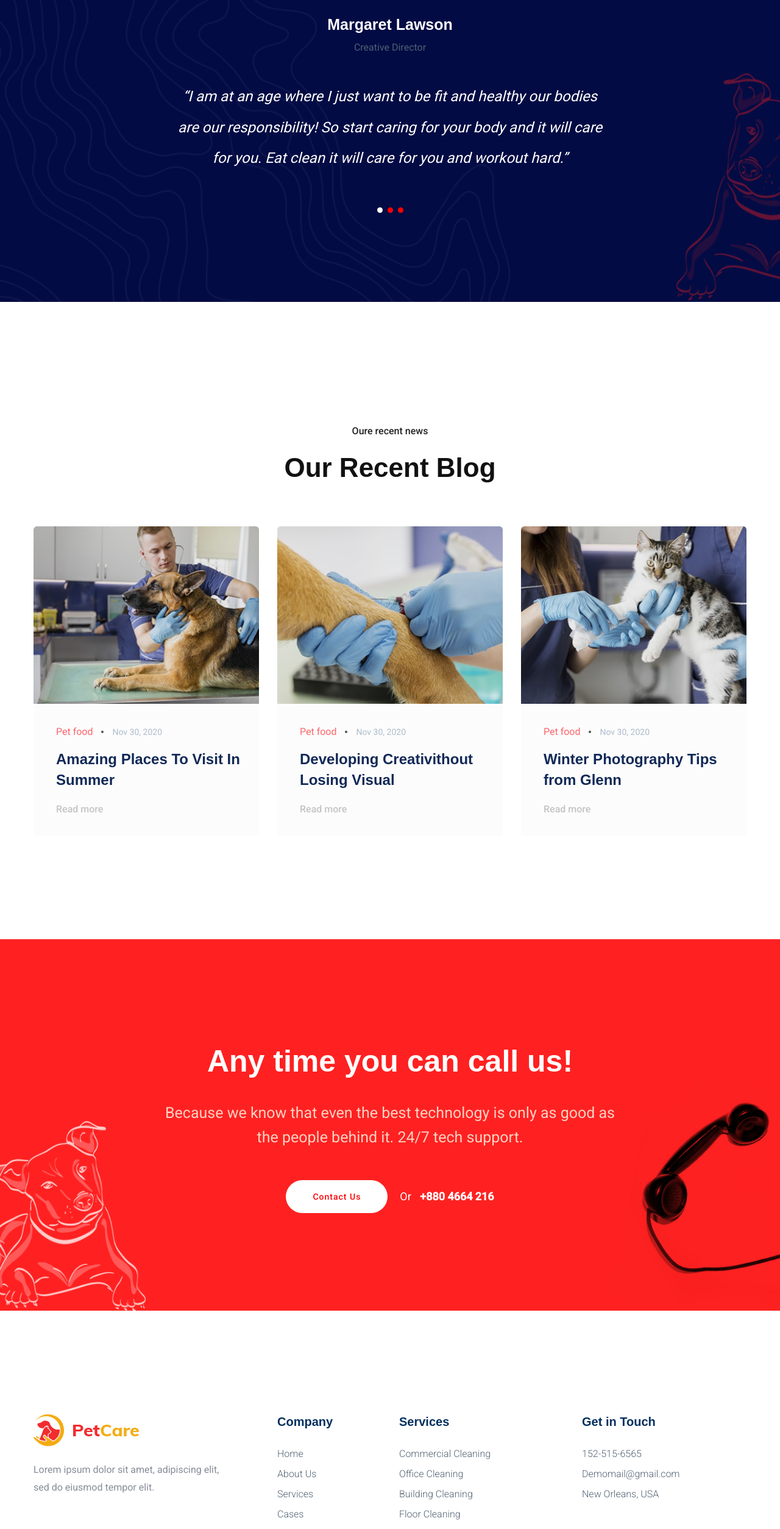
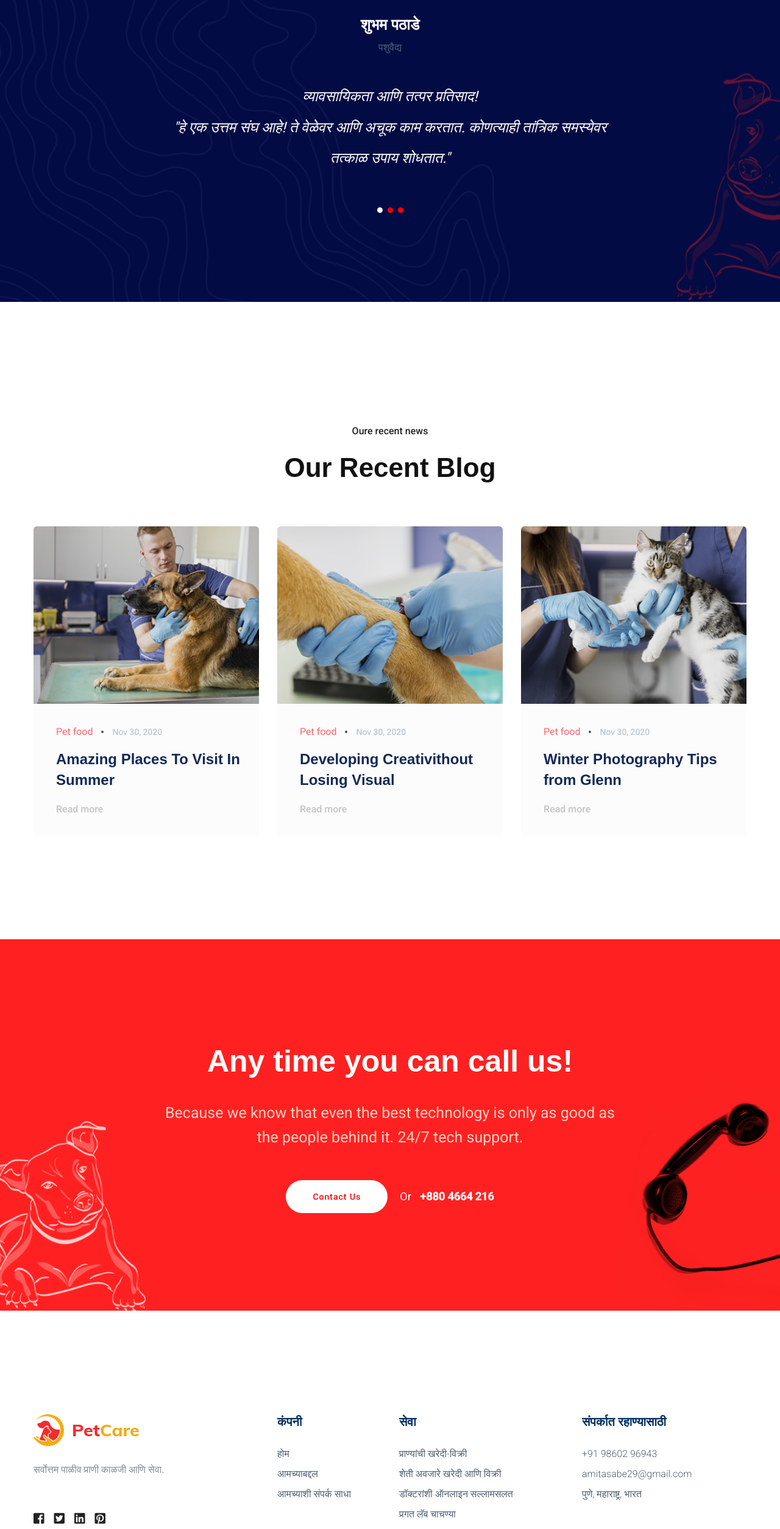
Before and after one commit to ShubhamPathade/pashusanvardhan, a plain HTML site: page index.html in a window 1280 px wide. Shown: the part 6311-8818 px from the top of the page at 61% size. Drawn offline with Linux system fonts and the light colour scheme; a web font is replaced by a local one.

Commit message:
Testimonial component done

```diff
--- a/index.html
+++ b/index.html
@@ -401,12 +401,12 @@
                                     <div class="testimonial-founder">
                                         <div class="founder-img mb-40">
                                             <img src="assets/img/gallery/testi-logo.png" alt="">
-                                            <span>Margaret Lawson</span>
-                                            <p>Creative Director</p>
+                                            <span>शुभम पठाडे</span>
+                                            <p>पशुवैद्य</p>
                                         </div>
                                     </div>
                                     <div class="testimonial-top-cap">
-                                        <p>“I am at an age where I just want to be fit and healthy our bodies are our responsibility! So start caring for your body and it will care for you. Eat clean it will care for you and workout hard.”</p>
+                                        <p>व्यावसायिकता आणि तत्पर प्रतिसाद!<br> "हे एक उत्तम संघ आहे! ते वेळेवर आणि अचूक काम करतात. कोणत्याही तांत्रिक समस्येवर तत्काळ उपाय शोधतात."</p>
                                     </div>
                                 </div>
                             </div>
@@ -417,12 +417,12 @@
                                     <div class="testimonial-founder">
                                         <div class="founder-img mb-40">
                                             <img src="assets/img/gallery/testi-logo.png" alt="">
-                                            <span>Margaret Lawson</span>
-                                            <p>Creative Director</p>
+                                            <span>अक्षय राठोड</span>
+                                            <p>शेतकरी</p>
                                         </div>
                                     </div>
                                     <div class="testimonial-top-cap">
-                                        <p>“I am at an age where I just want to be fit and healthy our bodies are our responsibility! So start caring for your body and it will care for you. Eat clean it will care for you and workout hard.”</p>
+                                        <p> विश्वासार्ह आणि अनुभवी डॉक्टर! <br> "माझ्या गाईच्या आरोग्यासाठी तत्पर मदत मिळाली. तज्ञ डॉक्टरांनी योग्य उपचार सुचवले आणि वेळेवर सेवा दिली. खूप आभार!"</p>
                                     </div>
                                 </div>
                             </div>
@@ -433,12 +433,12 @@
                                     <div class="testimonial-founder">
                                         <div class="founder-img mb-40">
                                             <img src="assets/img/gallery/testi-logo.png" alt="">
-                                            <span>Margaret Lawson</span>
-                                            <p>Creative Director</p>
+                                            <span>सागर सरोदे</span>
+                                            <p>शेतकरी</p>
                                         </div>
                                     </div>
                                     <div class="testimonial-top-cap">
-                                        <p>“I am at an age where I just want to be fit and healthy our bodies are our responsibility! So start caring for your body and it will care for you. Eat clean it will care for you and workout hard.”</p>
+                                        <p> उत्तम सल्ला आणि उपचार! <br> "माझ्या शेतातील जनावरांच्या आरोग्यासाठी इथे नेहमी सल्ला घेतो. डॉक्टरांचा अनुभव आणि उपचार पद्धती खूप प्रभावी आहे. शेतीसाठी खूप उपयुक्त सेवा!"</p>
                                     </div>
                                 </div>
                             </div>
@@ -545,14 +545,14 @@
                              </div>
                              <div class="footer-tittle">
                                  <div class="footer-pera">
-                                     <p>Lorem ipsum dolor sit amet, adipiscing elit, sed do eiusmod tempor elit. </p>
+                                     <p>सर्वोत्तम पाळीव प्राणी काळजी आणि सेवा.</p>
                                 </div>
                              </div>
                              <!-- social -->
                              <div class="footer-social">
                                  <a href="https://www.facebook.com/sai4ull"><i class="fab fa-facebook-square"></i></a>
                                  <a href="#"><i class="fab fa-twitter-square"></i></a>
-                                 <a href="#"><i class="fab fa-linkedin"></i></a>
+                                 <a href="https://www.linkedin.com/in/shubham-pathade" target="_blank"><i class="fab fa-linkedin"></i></a>
                                  <a href="#"><i class="fab fa-pinterest-square"></i></a>
                              </div>
                          </div>
@@ -561,13 +561,11 @@
                     <div class="col-xl-2 col-lg-2 col-md-4 col-sm-5">
                         <div class="single-footer-caption mb-50">
                             <div class="footer-tittle">
-                                <h4>Company</h4>
+                                <h4>कंपनी</h4>
                                 <ul>
-                                    <li><a href="index.html">Home</a></li>
-                                    <li><a href="about.html">About Us</a></li>
-                                    <li><a href="single-blog.html">Services</a></li>
-                                    <li><a href="#">Cases</a></li>
-                                    <li><a href="contact.html">  Contact Us</a></li>
+                                    <li><a href="index.html">होम</a></li>
+                                    <li><a href="about.html">आमच्याबद्दल</a></li>
+                                    <li><a href="contact.html">आमच्याशी संपर्क साधा</a></li>
                                 </ul>
                             </div>
                         </div>
@@ -575,13 +573,12 @@
                     <div class="col-xl-3 col-lg-3 col-md-4 col-sm-7">
                         <div class="single-footer-caption mb-50">
                             <div class="footer-tittle">
-                                <h4>Services</h4>
+                                <h4>सेवा</h4>
                                 <ul>
-                                    <li><a href="#">Commercial Cleaning</a></li>
-                                    <li><a href="#">Office Cleaning</a></li>
-                                    <li><a href="#">Building Cleaning</a></li>
-                                    <li><a href="#">Floor Cleaning</a></li>
-                                    <li><a href="#">Apartment Cleaning</a></li>
+                                    <li><a href="#">प्राण्यांची खरेदी-विक्री</a></li>
+                                    <li><a href="#">शेती अवजारे खरेदी आणि विक्री</a></li>
+                                    <li><a href="#">डॉक्टरांशी ऑनलाइन सल्लामसलत</a></li>
+                                    <li><a href="#">प्रगत लॅब चाचण्या</a></li>
                                 </ul>
                             </div>
                         </div>
@@ -589,11 +586,11 @@
                     <div class="col-xl-3 col-lg-3 col-md-4 col-sm-5">
                         <div class="single-footer-caption mb-50">
                             <div class="footer-tittle">
-                                <h4>Get in Touch</h4>
+                                <h4>संपर्कात रहाण्यासाठी</h4>
                                 <ul>
-                                 <li><a href="#">152-515-6565</a></li>
-                                 <li><a href="#"> Demomail@gmail.com</a></li>
-                                 <li><a href="#">New Orleans, USA</a></li>
+                                 <li><a href="#">+91 98602 96943</a></li>
+                                 <li><a href="#">amitasabe29@gmail.com</a></li>
+                                 <li><a href="#">पुणे, महाराष्ट्र, भारत</a></li>
                              </ul>
                             </div>
                         </div>
@@ -609,7 +606,7 @@
                          <div class="col-xl-12 ">
                              <div class="footer-copy-right text-center">
                                  <p><!-- Link back to Colorlib can't be removed. Template is licensed under CC BY 3.0. -->
-  Copyright &copy;<script>document.write(new Date().getFullYear());</script> All rights reserved | <i class="fa fa-heart" aria-hidden="true"></i> by <a href="https://colorlib.com" target="_blank">Pashusanvardhan</a>
+  Copyright &copy;<script>document.write(new Date().getFullYear());</script> All rights reserved | <i class="fa fa-heart" aria-hidden="true"></i>  <a href="https://colorlib.com" target="_blank">Pashusanvardhan</a> | Made By SA Tech Solution
   <!-- Link back to Colorlib can't be removed. Template is licensed under CC BY 3.0. --></p>
                              </div>
                          </div>
```
